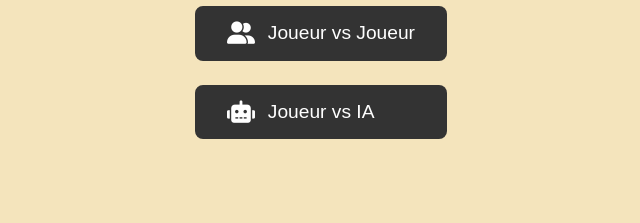
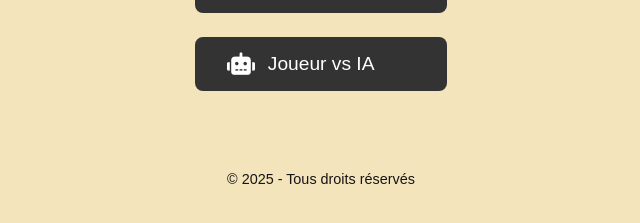
Before and after one commit to Maxence-villet/Go, a plain HTML site: page index.html in a window 1280 px wide. Shown: the part 387-610 px from the top of the page, without its empty margins (319-959 px from the left). Drawn offline with nearby package versions, Linux system fonts and the light colour scheme.

Commit message:
add copyright on index.html

```diff
--- a/menu.js
+++ b/menu.js
@@ -10,6 +10,9 @@ document.addEventListener('DOMContentLoaded', () => {
                 <button id="pvc-btn" class="menu-btn">
                     <i class="fas fa-robot"></i> Joueur vs IA
                 </button>
+            </div>
+            <div class="copyright">
+                © 2025 - Tous droits réservés
             </div>
         </div>
     `;
--- a/styles.css
+++ b/styles.css
@@ -181,3 +181,13 @@ body.white-turn .new-game-button {
   font-size: 1.25rem;
   color: #333;
 }
+
+/* Styles pour le copyright */
+.copyright {
+  margin-top: 4rem;
+  color: #151515;
+  font-size: 0.9rem;
+  text-align: center;
+  width: 100%;
+  padding-top: 1rem;
+}
```
